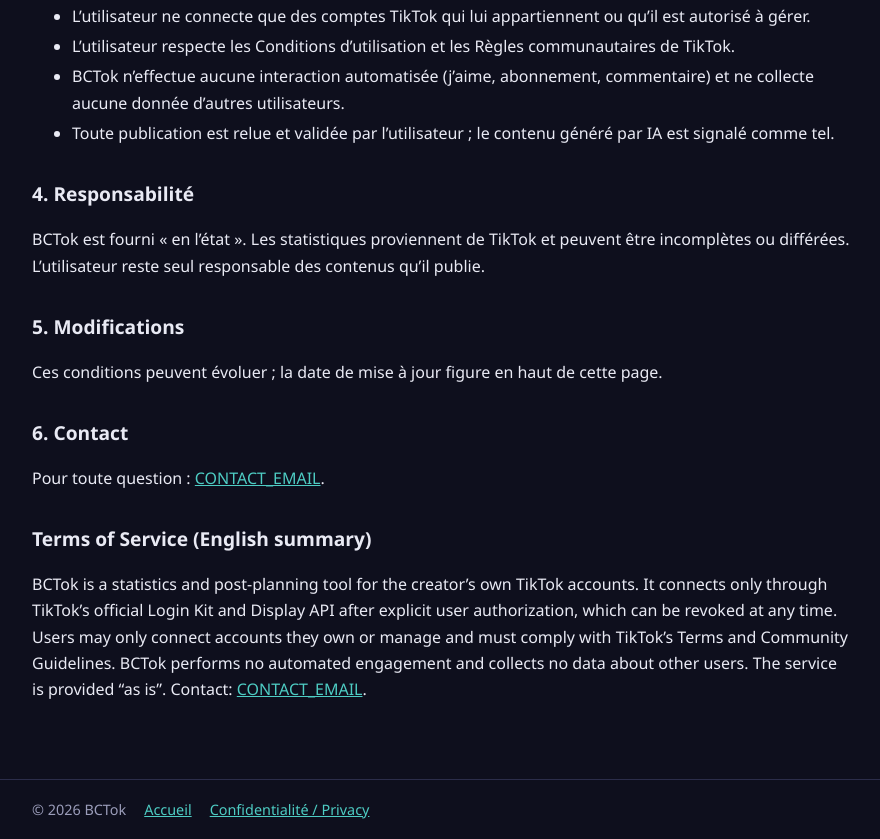
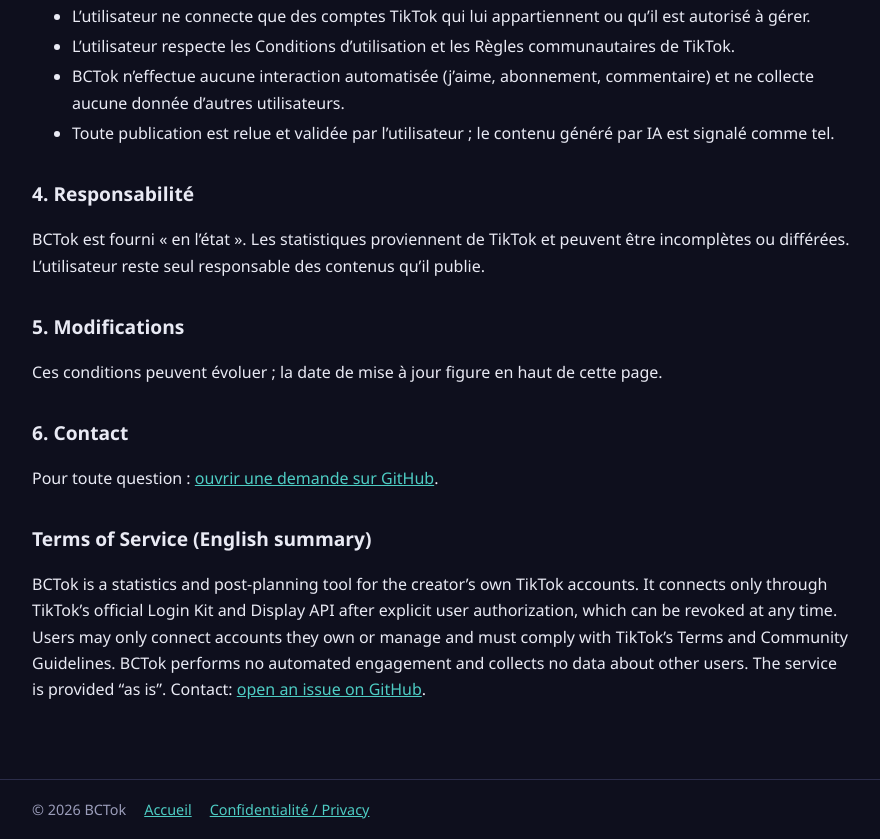
Before and after one commit to BCollignonEcv/bctok, a plain HTML site: page terms.html in a window 1280 px wide. Shown: the part 546-1385 px from the top of the page, without its empty margins (198-1078 px from the left). Drawn offline with Linux system fonts and the light colour scheme.

Commit message:
Contact via les issues GitHub (pas d'adresse e-mail pour l'instant)
Co-Authored-By: Claude Opus 5.5 <noreply@anthropic.com>

```diff
--- a/terms.html
+++ b/terms.html
@@ -52,7 +52,7 @@
     <p>Ces conditions peuvent évoluer ; la date de mise à jour figure en haut de cette page.</p>
 
     <h2>6. Contact</h2>
-    <p>Pour toute question : <a href="mailto:CONTACT_EMAIL">CONTACT_EMAIL</a>.</p>
+    <p>Pour toute question : <a href="https://github.com/BCollignonEcv/bctok/issues">ouvrir une demande sur GitHub</a>.</p>
 
     <h2>Terms of Service (English summary)</h2>
     <p>
@@ -60,7 +60,7 @@
       TikTok’s official Login Kit and Display API after explicit user authorization, which can be revoked at any time.
       Users may only connect accounts they own or manage and must comply with TikTok’s Terms and Community Guidelines.
       BCTok performs no automated engagement and collects no data about other users. The service is provided “as is”.
-      Contact: <a href="mailto:CONTACT_EMAIL">CONTACT_EMAIL</a>.
+      Contact: <a href="https://github.com/BCollignonEcv/bctok/issues">open an issue on GitHub</a>.
     </p>
   </main>
 
```
Also changed, not shown: index.html (+1 -1 lines), privacy.html (+2 -2 lines).
